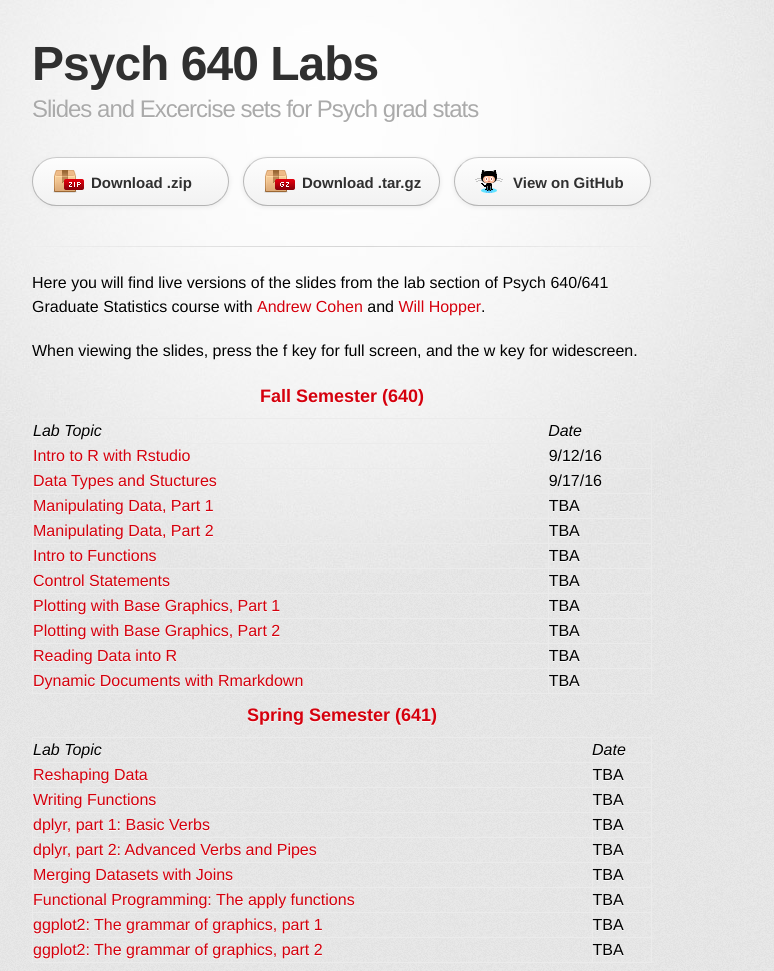
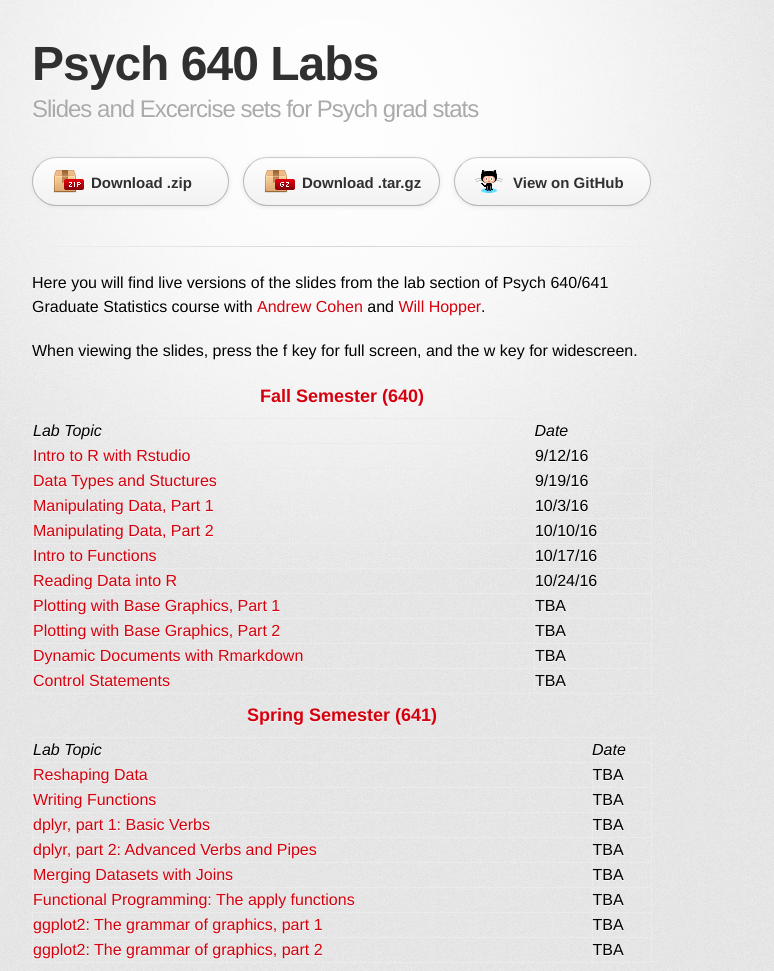
Before and after one commit to wenqiwei888/psych640-labs, a Jekyll site: the page built from index.md, in a window 1280 px wide. Shown: the whole page, without its empty margins (298-1072 px from the left). Built offline with Jekyll 4.4.1, drawn with Linux system fonts in a browser that asks for light colours; some web fonts are replaced.

Commit message:
Changed the ordering of the first semester labs. Control flow statements will be last.

```diff
--- a/index.md
+++ b/index.md
@@ -25,15 +25,15 @@ When viewing the slides, press the <kbd>f</kbd> key for full screen, and the <kb
 *Lab Topic* | *Date*
 :----------- | :------
 [Intro to R with Rstudio](./labs/lab1_IntroToRwithRstudio.html) | 9/12/16
-[Data Types and Stuctures](./labs/lab2_DataTypesandStructures.html) | 9/17/16
-[Manipulating Data, Part 1](./labs/lab3_ManipulatingData.html) | TBA
-[Manipulating Data, Part 2](./labs/lab4_ManipulatingData2.html) | TBA
-[Intro to Functions](./labs/lab5_IntroductionToFunctions.html) | TBA
-[Control Statements](./labs/lab6_control_statements.html) | TBA
+[Data Types and Stuctures](./labs/lab2_DataTypesandStructures.html) | 9/19/16
+[Manipulating Data, Part 1](./labs/lab3_ManipulatingData.html) | 10/3/16
+[Manipulating Data, Part 2](./labs/lab4_ManipulatingData2.html) | 10/10/16
+[Intro to Functions](./labs/lab5_IntroductionToFunctions.html) | 10/17/16
+[Reading Data into R](./labs/lab9_FileIO.html) | 10/24/16
 [Plotting with Base Graphics, Part 1](./labs/lab7_basegraphics1.html) | TBA
 [Plotting with Base Graphics, Part 2](./labs/lab8_basegraphics2.html) | TBA
-[Reading Data into R](./labs/lab9_FileIO.html) | TBA
 [Dynamic Documents with Rmarkdown](./labs/lab10_rmarkdown.html) | TBA
+[Control Statements](./labs/lab6_control_statements.html) | TBA
 
 ### Spring Semester (641)
 
```
